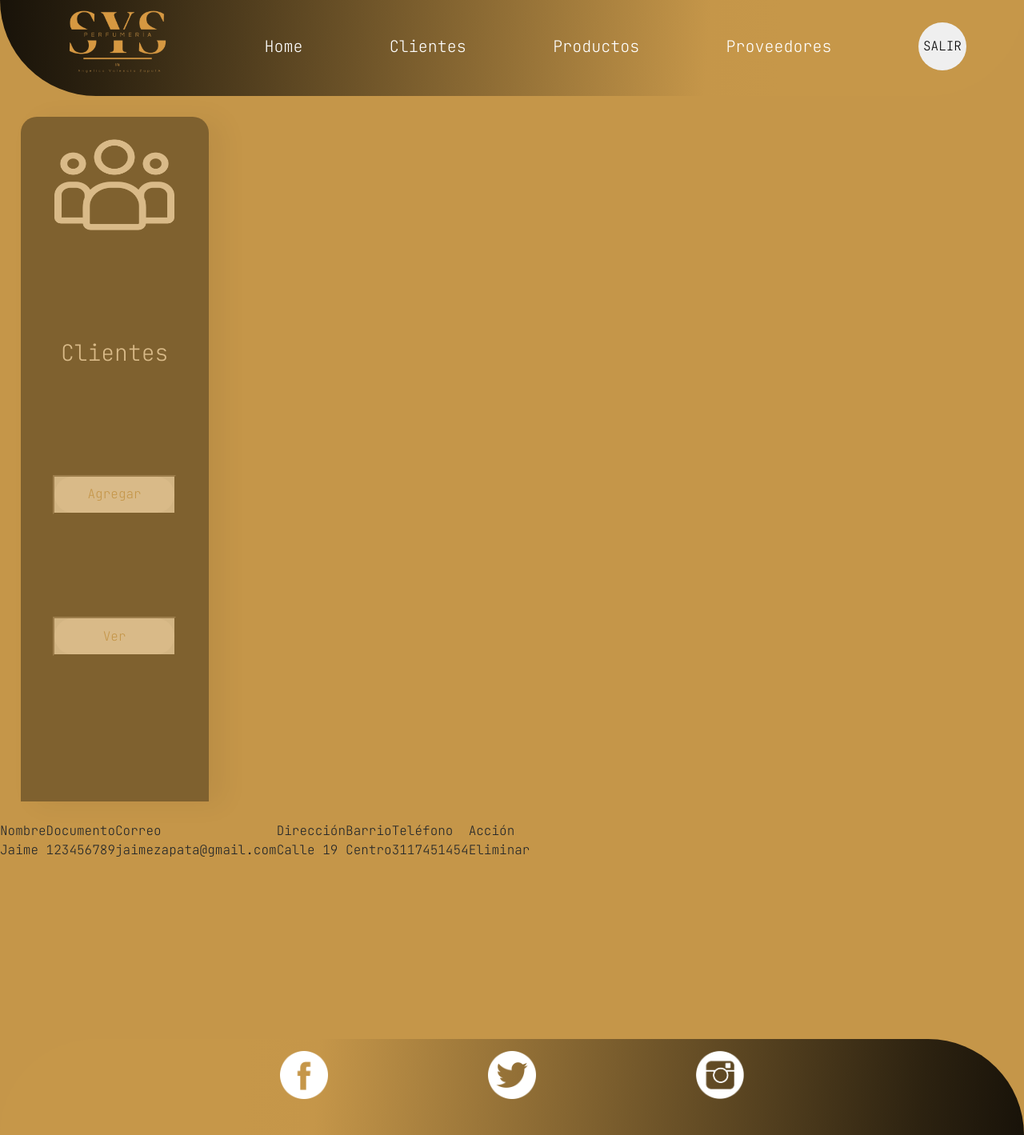
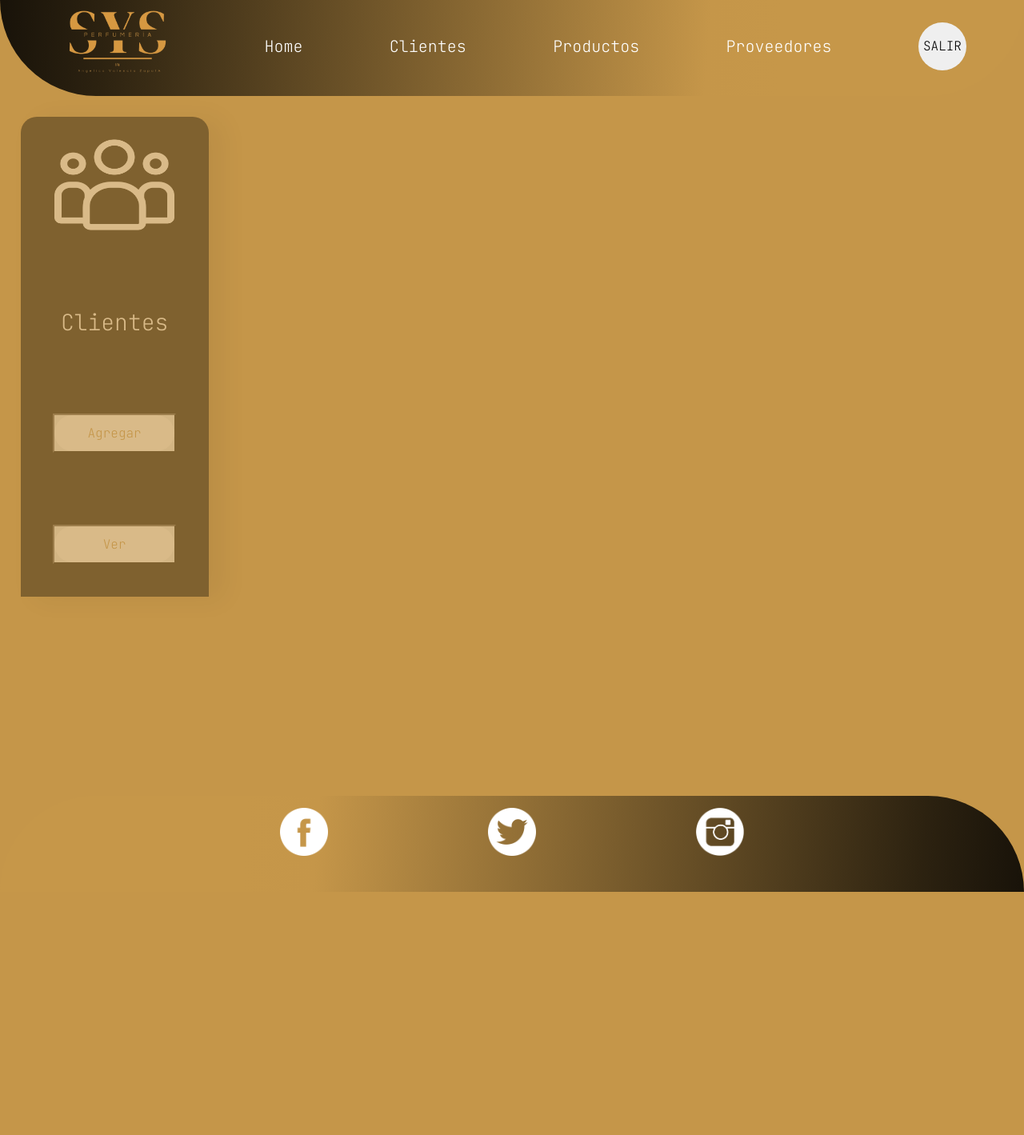
Before and after one commit to jhohan-val/Empresas_SYS, a React (Vite) app in the folder front-sys/: page / in a window 1280 px wide. Shown: the whole page at 80% size. After the commit the page ends 1115 px from the top, so only its background shows below. Built offline with nearby package versions, Linux system fonts and the light colour scheme.

Commit message:
Se crean section en el Main

```diff
--- a/front-sys/src/components/Layouts/Main.jsx
+++ b/front-sys/src/components/Layouts/Main.jsx
@@ -30,18 +30,26 @@ const Main = ()  =>{
                 </section> */}
 
                                                                                     {/*CLIENTES */}
-                <section className="agregar-clientes">
+                <section className="vista-clientes">
+                <section className="aside-agg-clientes">
                     <AsideClientes/>
-                    <TablaClientes/>
+                </section>
+                <section form-clientes>
+
+                </section>
+
+                <section className="tabla-clientes">
+
+                </section>
                 </section>
 
                                                                                     {/* PRODUCTOS */}
-                <section className="agregar-productos">
+                {/* <section className="agregar-productos">
 
-                </section>
+                </section> */}
 
                                                                                     {/* PROVEEDORES */}
-                <section className="agregar-proveedores"></section>
+                {/* <section className="agregar-proveedores"></section> */}
 
 
                                                                                     {/* FOOTER */}
@@ -50,8 +58,6 @@ const Main = ()  =>{
                 </section>
             </main>
 
-
-
         </section>
     )
 }
--- a/front-sys/src/index.css
+++ b/front-sys/src/index.css
@@ -249,7 +249,7 @@ a:active {
   background-color: #c69749;
   color: white;
   transition: 0.6s ease-in-out all;
-} */
+}
 
 /*VISTA CLIENTES */
 
@@ -258,7 +258,7 @@ a:active {
   align-items: center;
   flex-direction: column;
   width: 235px;
-  height: 856px;
+  height: 600px;
   background-color: #000000;
   opacity: 0.35;
   box-shadow: 18px 3px 34px #00000029;
```
